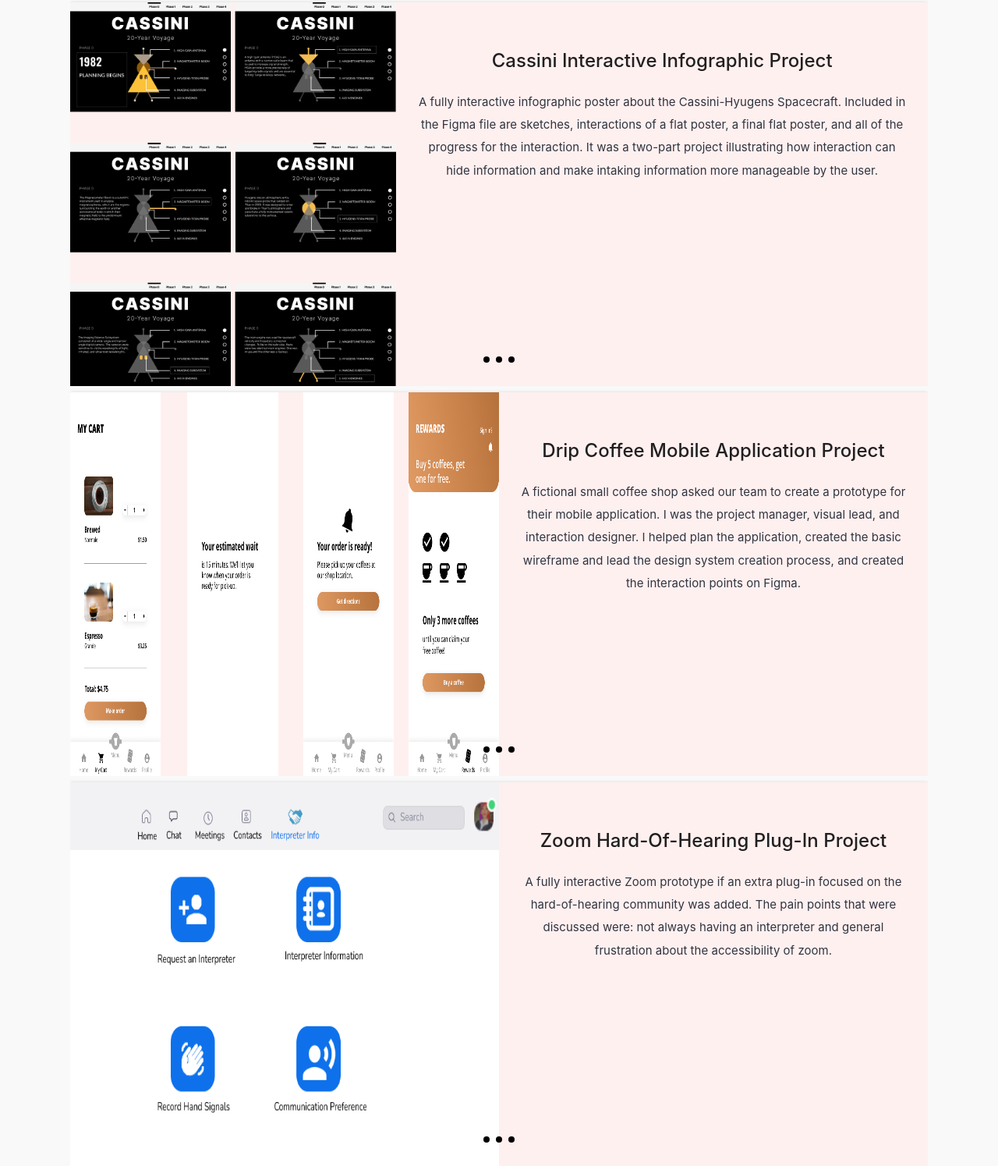
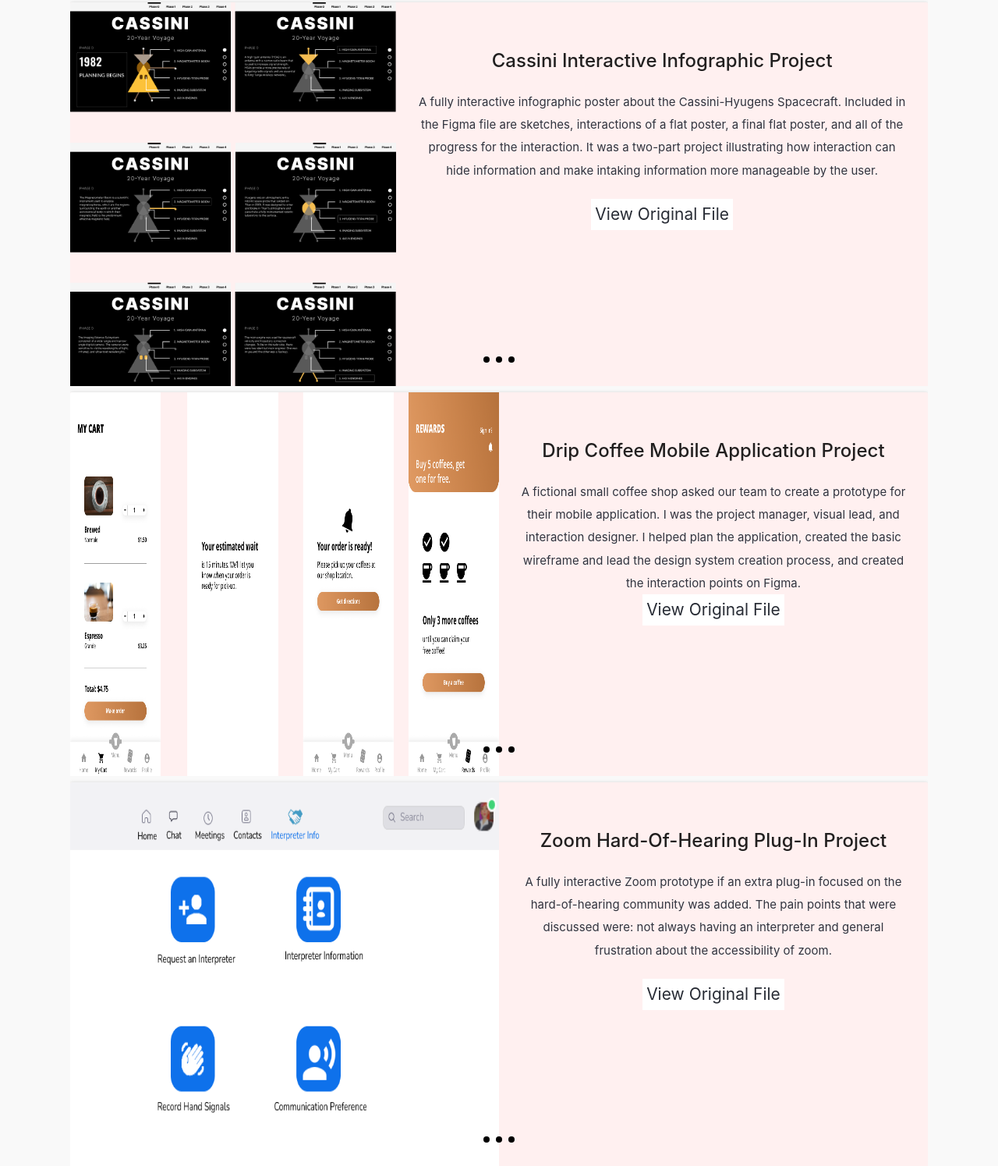
Before and after one commit to sofgry19/WipPortfolio, a plain HTML site: page design.html in a window 1280 px wide. Shown: the part 1053-2548 px from the top of the page at 78% size. Drawn offline with nearby package versions, Linux system fonts and the light colour scheme.

Commit message:
Update design.html

```diff
--- a/design.html
+++ b/design.html
@@ -117,6 +117,8 @@
 								 <div class="card-content">
 									 <h2>Cassini Interactive Infographic Project</h2>
 									 <p>A fully interactive infographic poster about the Cassini-Hyugens Spacecraft. Included in the Figma file are sketches, interactions of a flat poster, a final flat poster, and all of the progress for the interaction. It was a two-part project illustrating how interaction can hide information and make intaking information more manageable by the user.</p>
+								 	<br>
+							                <a href="https://www.figma.com/proto/liclr7lKApuqfBSvX3y90o/Storyboard?type=design&t=8f5hf6t7kMjmXVP3-1&scaling=min-zoom&page-id=0%3A1&node-id=191-228&starting-point-node-id=191%3A228&mode=design" class="waves-effect white darken-text-2" target="_blank">View Original File</a>
 								 </div>
 							 </div>
 						 </div>
@@ -163,6 +165,7 @@
 						 <div class="card-content">
 							 <h2>Drip Coffee Mobile Application Project</h2>
 							 <p>A fictional small coffee shop asked our team to create a prototype for their mobile application. I was the project manager, visual lead, and interaction designer. I helped plan the application, created the basic wireframe and lead the design system creation process, and created the interaction points on Figma.</p>
+						 	 					 	<a href="https://www.figma.com/proto/V7MNT6U63YYkGL71AkKAx0/Coffee-App?node-id=85-1&scaling=min-zoom&page-id=84%3A1217&mode=design&t=XRYPhM89ENV7Pzln-1" class="waves-effect white darken-text-2" target="_blank">View Original File</a>
 						 </div>
 					 </div>
 				 </div>
@@ -209,6 +212,8 @@
 						 <div class="card-content">
 							 <h2>Zoom Hard-Of-Hearing Plug-In Project</h2>
 							 <p>A fully interactive Zoom prototype if an extra plug-in focused on the hard-of-hearing community was added. The pain points that were discussed were: not always having an interpreter and general frustration about the accessibility of zoom.</p>
+							<br>
+							 <a href="https://www.figma.com/proto/aU6qHHLwD3mbLReAYnxumD/Untitled?node-id=32-1&scaling=min-zoom&mode=design&t=8CvHoPq9ngbU2dHE-1" class="waves-effect white darken-text-2" target="_blank">View Original File</a>
 						 </div>
 					 </div>
 				 </div>
```
